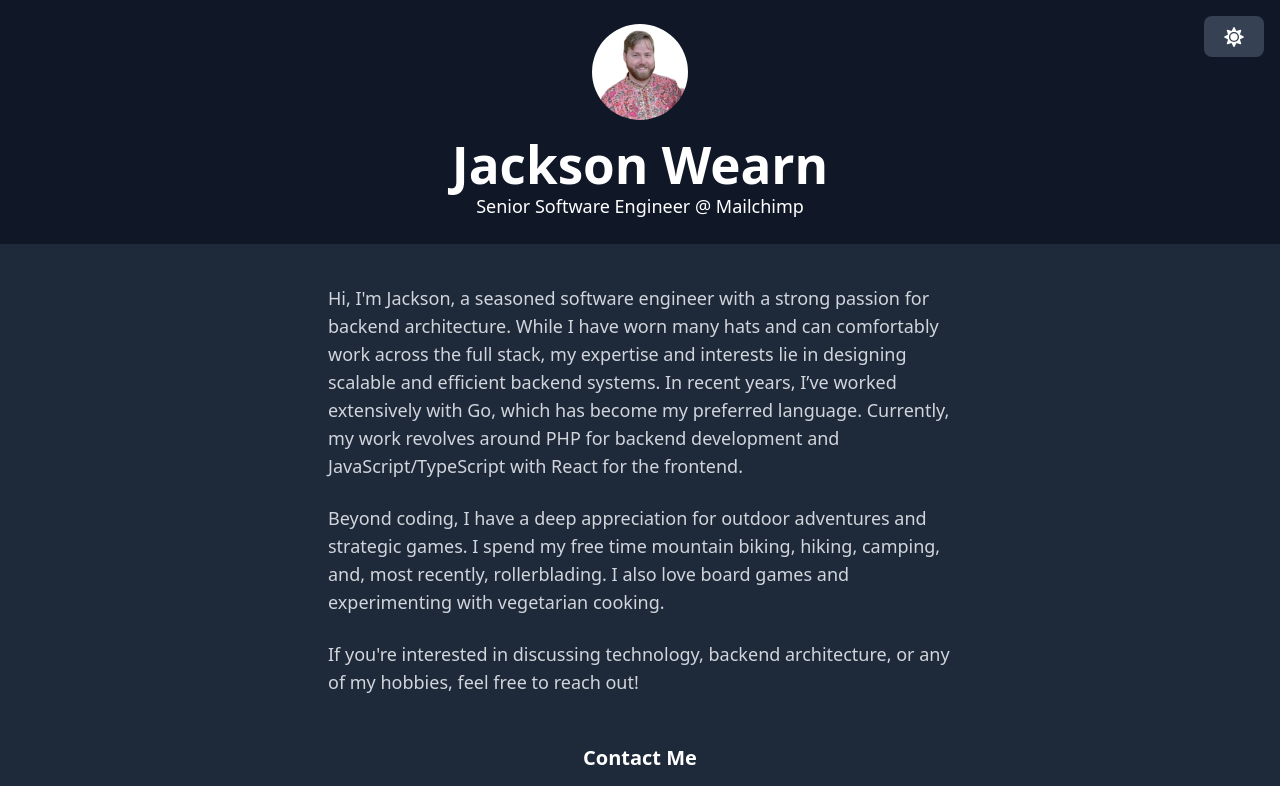
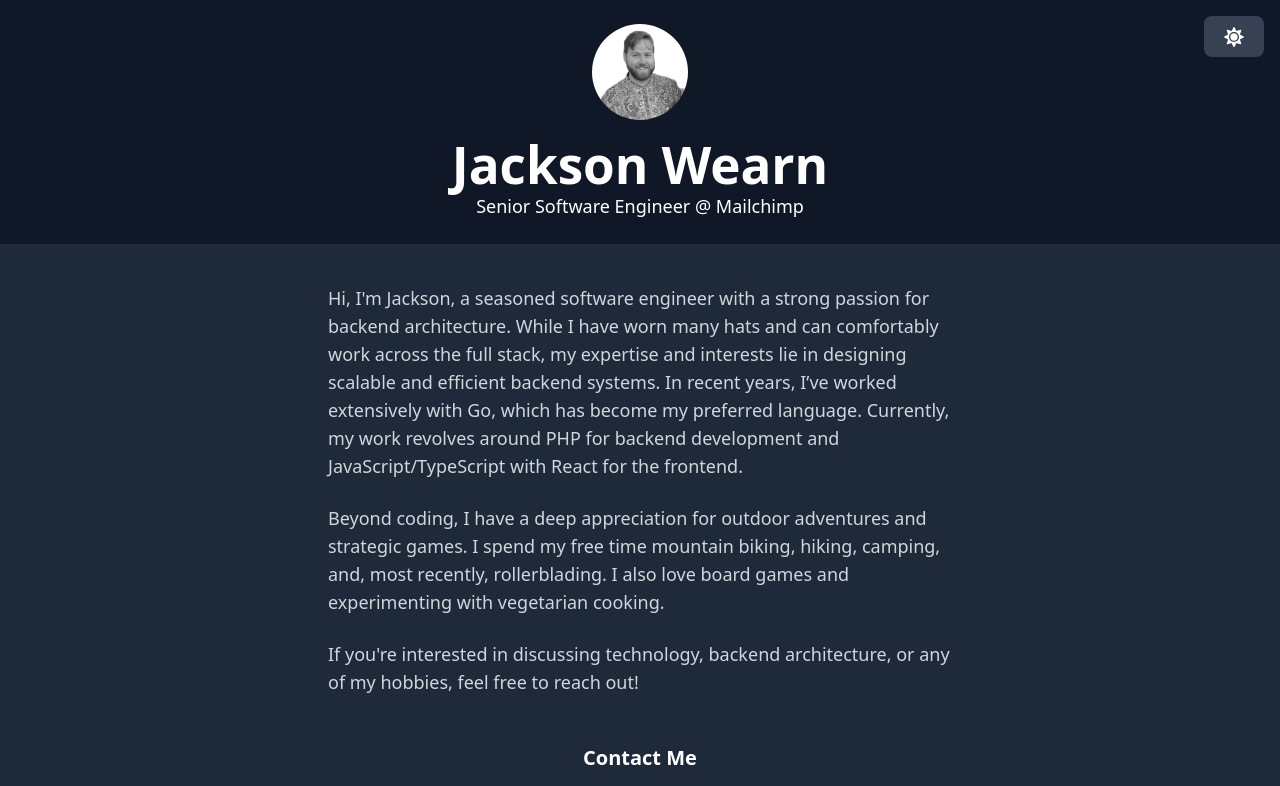
Before and after one commit to jcwearn/jackson-wearn, a React (Vite) app: page / in a window 1280 px wide. Shown: the top 786 px of the page. Built offline with nearby package versions, Linux system fonts and the light colour scheme.

Commit message:
add darkmode changes to profile pic

```diff
--- a/src/App.tsx
+++ b/src/App.tsx
@@ -1,13 +1,27 @@
 import React, { useState, useEffect } from "react";
 import { FaGithub, FaLinkedin, FaSun, FaMoon } from "react-icons/fa";
 
-const Header: React.FC = () => (
-  <header className="w-full text-center p-6 bg-gray-300 dark:bg-gray-900 text-black dark:text-white">
-    <img src="/profile.jpg" alt="Jackson" className="w-24 h-24 mx-auto rounded-full" />
-    <h1 className="text-2xl font-bold mt-4">Jackson Wearn</h1>
-    <p className="text-lg">Senior Software Engineer @ Mailchimp</p>
-  </header>
-);
+const Header: React.FC<{ darkMode: boolean }> = ({ darkMode }) => {
+  return (
+    <header className="w-full text-center p-6 bg-gray-300 dark:bg-gray-900 text-black dark:text-white">
+      <div className="relative w-24 h-24 mx-auto">
+        <img
+          src="/profile.jpg"
+          alt="Jackson"
+          className="w-full h-full rounded-full dark:grayscale"
+        />
+        <img
+          src="/sunglasses.png"
+          alt="Sunglasses"
+          className={`absolute top-5 left-8 w-1/3 h-1/3 transition-opacity duration-300 ${!darkMode ? "opacity-100" : "opacity-0"
+            }`}
+        />
+      </div>
+      <h1 className="text-2xl font-bold mt-4">Jackson Wearn</h1>
+      <p className="text-lg">Senior Software Engineer @ Mailchimp</p>
+    </header>
+  );
+}
 
 const Bio: React.FC = () => (
   <section className="w-full max-w-2xl mx-auto p-6 text-left mt-4">
@@ -169,7 +183,7 @@ const App: React.FC = () => {
       >
         {darkMode ? <FaSun size={20} /> : <FaMoon size={20} />}
       </button>
-      <Header />
+      <Header darkMode={darkMode} />
       <div className="flex-1 flex flex-col items-center justify-center w-full max-w-3xl px-6 mx-auto">
         <Bio />
         <Contact />
```
Also changed, not shown: public/sunglasses.png (added).
